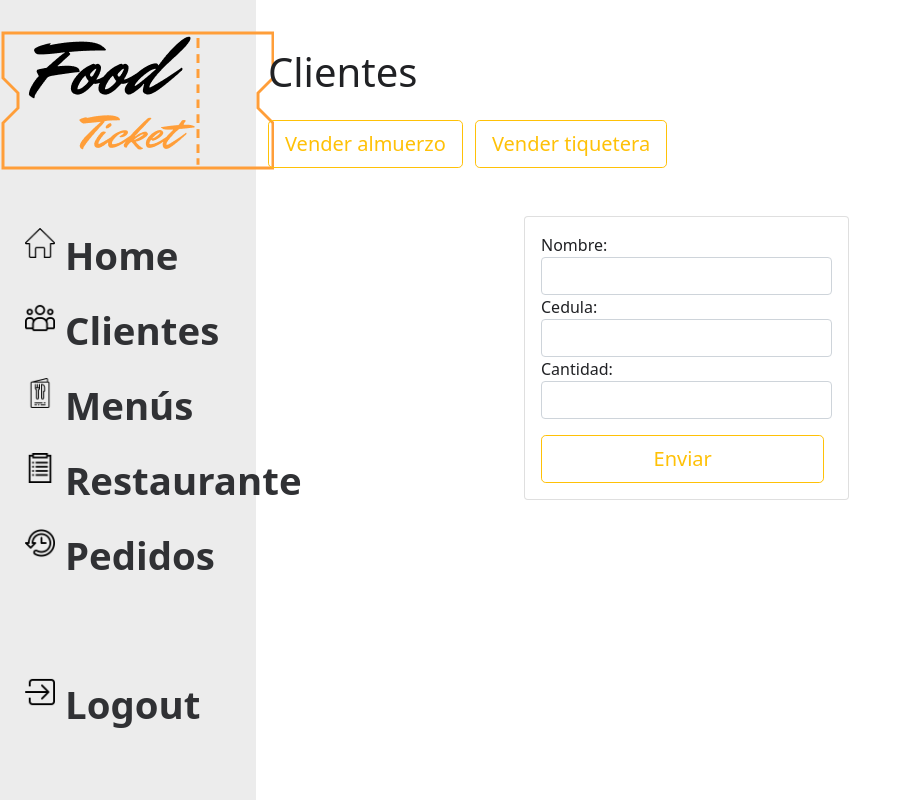
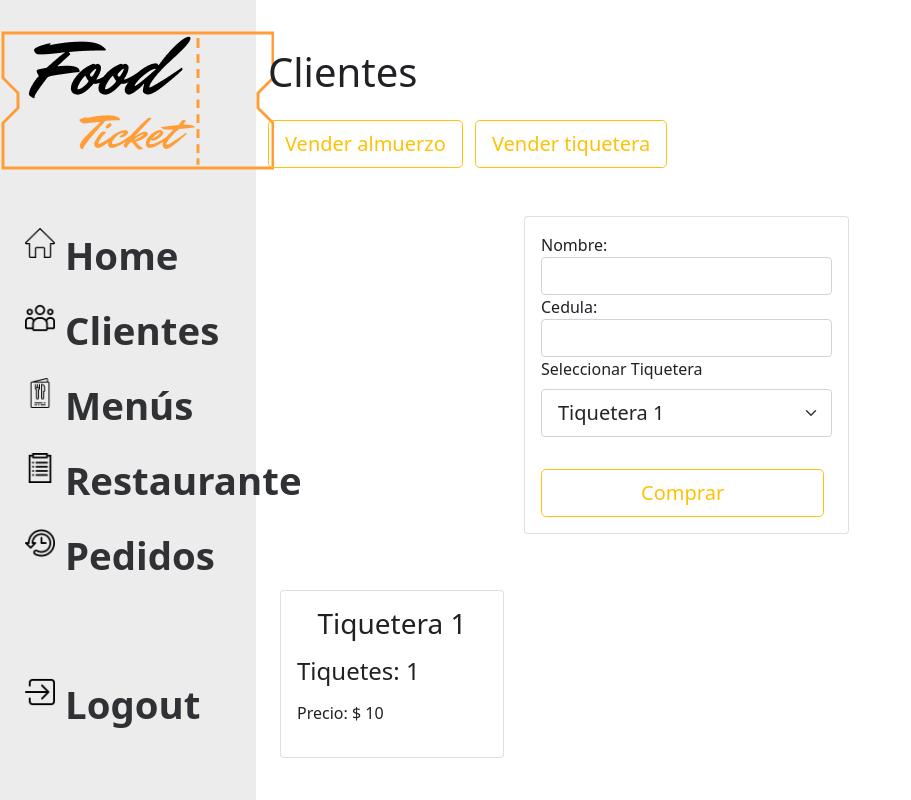
Before and after one commit to GiBsyGG/ppi_05, a Django app: page /clientes/venta/ in a window 1280 px wide. Shown: the whole page, without its empty margins (0-911 px from the left). Run offline with Django 4.2, Linux system fonts and the light colour scheme; a user stored in the database is signed in; tables that the repository leaves empty hold one stand-in row (values such as "Sample post").

Commit message:
Update: Compra tiquetes
1- Se añadió funcionalidad para que el restaurante cree sus tiqueteras para vender
2- Se cambio la forma como se venden las tiqueteras para que solo se seleccione una de las creadas
3- Se añadió un modelo necesario para esto

```diff
--- a/foodticket/clientes/forms.py
+++ b/foodticket/clientes/forms.py
@@ -3,7 +3,6 @@ from .models import Cliente, Tiquetera
 class FormularioVentaTiquetera(forms.Form):
     nombre = forms.CharField(label="Nombre", widget=forms.TextInput(attrs={"class": "form-control"}))
     cedula = forms.CharField(label="Cedula", widget=forms.TextInput(attrs={"class": "form-control", "required": True}))
-    cantidad = forms.IntegerField(label="Cantidad", widget=forms.NumberInput(attrs={"class": "form-control", "required": True}))
 
 
 class FormularioVentaAlmuerzo(forms.Form):
@@ -18,12 +17,3 @@ class ClienteForm(forms.ModelForm):
             "nombre": forms.TextInput(attrs={"class": "form-control", "required": True}),
             "cedula": forms.TextInput(attrs={"class": "form-control", "required": True}),
         }
-
-
-class TiqueteraForm(forms.ModelForm):
-    class Meta:
-        model = Tiquetera
-        fields = ["cantidad"]
-        widgets = {
-            "cantidad": forms.NumberInput(attrs={"class": "form-control", "required": True}),
-        }
--- a/foodticket/clientes/templates/clientes/venta.html
+++ b/foodticket/clientes/templates/clientes/venta.html
@@ -7,9 +7,34 @@
         <div class="col-md-4 offset-md-3 mt-5">
             <form action="{% url 'clientes:venta' %}" method="POST" class="card card-body">
                 {% csrf_token %}
-                    {{formulario_venta.as_table}}
-                <input type="submit" value="Enviar" class="btn btn-lg btn-outline-warning mt-3 me-2">
+                {{formulario_venta.as_table}}
+                <label for="tiquetera_select" class="form-label">Seleccionar Tiquetera</label>
+                <select name="tiquetera_select" id="tiquetera_select" class="form-select form-select-lg mb-3" required>
+                    {% for tiquetera in tiqueteras %}
+                        <option value="{{tiquetera.id}}">Tiquetera {{ forloop.counter }}</option>
+                    {% endfor %}
+                </select>
+                <input type="submit" value="Comprar" class="btn btn-lg btn-outline-warning mt-3 me-2">
             </form>
         </div>
     </div>
+    <div class="container mt-5">
+        <div class="row row-cols-5 mt-2 gy-2">
+            {% if tiqueteras %}
+                    {% for tiquetera in tiqueteras %}
+                        <div class="col">
+                            <div class="card" style="width: 14rem">
+                                <div class="card-body">
+                                    <h3 class="card-title text-center">Tiquetera {{ forloop.counter }}</h3>
+                                    <h4 class="card-title mt-3 mb-3">Tiquetes: {{ tiquetera.cantidad }}</h4>
+                                    <p>Precio: $ {{ tiquetera.precio }}</p>
+                                </div>
+                            </div>
+                        </div>
+                    {% endfor %}
+            {% else %}
+                <p>No hay menús creados</p>
+            {% endif %}
+        </div>
+    </div>
 {% endblock  %}
--- a/foodticket/clientes/views.py
+++ b/foodticket/clientes/views.py
@@ -3,9 +3,9 @@ from django.db import IntegrityError
 from django.core.exceptions import ObjectDoesNotExist
 from django.utils import timezone
 from django.contrib.auth.decorators import login_required
-from .forms import FormularioVentaTiquetera,FormularioVentaAlmuerzo, ClienteForm, TiqueteraForm
+from .forms import FormularioVentaTiquetera,FormularioVentaAlmuerzo, ClienteForm
 from .models import Cliente, Tiquetera
-from restaurantes.models import RestauranteUsuario
+from restaurantes.models import RestauranteUsuario, TiqueteraVenta
 from pedidos.models import Pedido, MenuPedido
 from menus.models import Menu
 
@@ -21,6 +21,8 @@ def index(request):
 def venta(request):
 
     formulario = FormularioVentaTiquetera()
+    restaurante = RestauranteUsuario.objects.get(usuario=request.user)
+    tiqueteras_restaurante = TiqueteraVenta.objects.filter(id_restaurante=restaurante)
 
     if request.method == 'POST':
 
@@ -30,20 +32,15 @@ def venta(request):
         if formulario.is_valid():
             nombre = request.POST.get("nombre")
             cedula = request.POST.get("cedula")
-            cantidad = request.POST.get("cantidad")
 
+        # Se guarda la tiquetaera seleccionada
+        tiquetera_venta = TiqueteraVenta.objects.get(id=request.POST.get("tiquetera_select"))
+        cantidad_tiquetes = tiquetera_venta.cantidad
         # Si el cliente no existe debe crearse
         try:
             cliente = Cliente.objects.create(nombre=nombre, cedula=cedula)
-            tiqueteraForm = TiqueteraForm(data=request.POST)
+            tiquetera = Tiquetera.objects.create(cantidad=cantidad_tiquetes, id_restaurante=restaurante, id_cliente=cliente)
 
-            # cliente = clienteForm.save(commit=False)
-            tiquetera = tiqueteraForm.save(commit=False)
-
-
-            # cliente.id_restaurante = restaurante
-            tiquetera.id_restaurante = restaurante
-            tiquetera.id_cliente = cliente
             # Se debe guardar el cliente y la tiquetera
             cliente.save()
             tiquetera.save()
@@ -51,18 +48,19 @@ def venta(request):
         # Si el cliente ya existe se debe recuperar para asiganrle la tiquetera
         except IntegrityError:
             cliente = Cliente.objects.get(cedula=cedula)
-            tiqueteraForm = TiqueteraForm(data=request.POST)
 
-            tiquetera = tiqueteraForm.save(commit=False)
-            tiquetera.id_restaurante = restaurante
-            tiquetera.id_cliente = cliente
+            tiquetera = Tiquetera.objects.create(cantidad=cantidad_tiquetes, id_restaurante=restaurante, id_cliente=cliente)
+
             # Se debe guardar la tiquetera
 
             tiquetera.save()
 
         return redirect("clientes:index")
     else:
-        return render(request, "clientes/venta.html", {"formulario_venta": formulario})
+        return render(request, "clientes/venta.html", {
+            "formulario_venta": formulario,
+            "tiqueteras": tiqueteras_restaurante
+            })
 
 
 @login_required
--- a/foodticket/menus/models.py
+++ b/foodticket/menus/models.py
@@ -7,7 +7,7 @@ def validate_image_extension(value):
     ext = os.path.splitext(value.name)[1]  # Obtener la extensión del archivo
     valid_extensions = ['.png', '.jpg', '.jpeg']
     if not ext.lower() in valid_extensions:
-        raise ValidationError('El archivo debe ser un PNG')
+        raise ValidationError('El archivo debe ser un PNG, JPG o JPEG')
 
 # Create your models here.
 class Menu(models.Model):
--- a/foodticket/pedidos/views.py
+++ b/foodticket/pedidos/views.py
@@ -15,7 +15,7 @@ def Historial(request):
     """Vista para la revisión del historial de pedidos"""
     # TODO: Implementar vista para el historial de pedidos
     restaurante = RestauranteUsuario.objects.get(usuario=request.user)
-    pedidos = Pedido.objects.prefetch_related('menupedido_set__id_menu').filter(id_restaurante=restaurante)
+    pedidos = Pedido.objects.prefetch_related('menupedido_set__id_menu').filter(id_restaurante=restaurante).order_by('-fecha')
     return render(request, "pedidos/historial.html", {"pedidos": pedidos})
 
 
--- a/foodticket/restaurantes/models.py
+++ b/foodticket/restaurantes/models.py
@@ -22,3 +22,9 @@ class RestauranteUsuario(models.Model):
 
     # Cada restaurante tiene un usuario asociado
     usuario = models.ForeignKey(User, on_delete=models.CASCADE)
+
+class TiqueteraVenta(models.Model):
+    cantidad = models.IntegerField()
+    precio = models.IntegerField()
+
+    id_restaurante = models.ForeignKey(RestauranteUsuario, on_delete=models.CASCADE)
--- a/foodticket/restaurantes/urls.py
+++ b/foodticket/restaurantes/urls.py
@@ -7,4 +7,5 @@ app_name = "restaurantes"
 
 urlpatterns = [
     path("", views.IndexView.as_view(), name="index"),
+    path("crear/tiquetera/", views.crear_tiquetera, name="crear_tiquetera"),
 ]
```
Also changed, not shown: foodticket/restaurantes/forms.py (added, +11 -0 lines), foodticket/restaurantes/templates/restaurantes/crear_tiquetera.html (added, +20 -0 lines), foodticket/restaurantes/templates/restaurantes/index.html (+7 -5 lines), foodticket/restaurantes/views.py (+24 -1 lines), foodticket/restaurantes/migrations/0003_tiqueteraventa.py (added).
